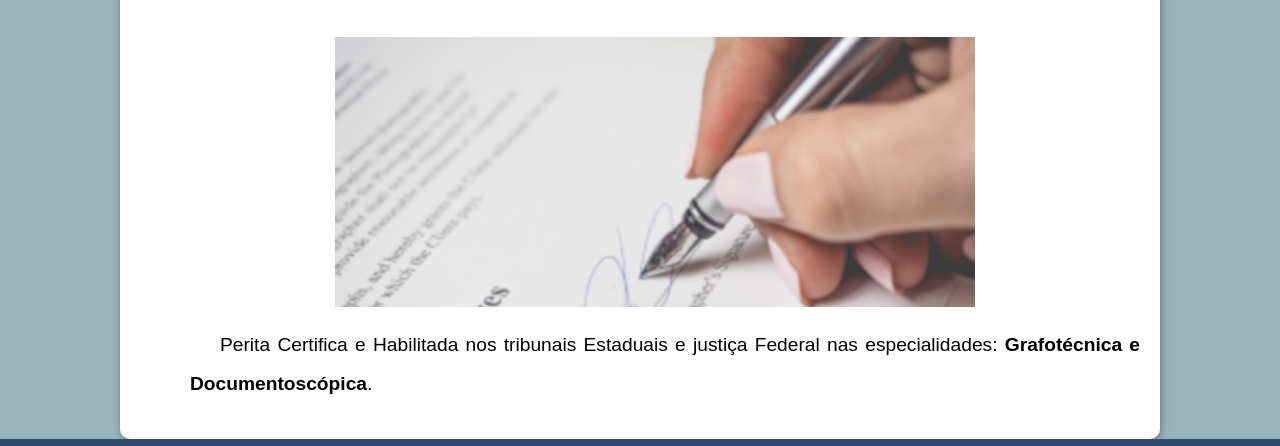
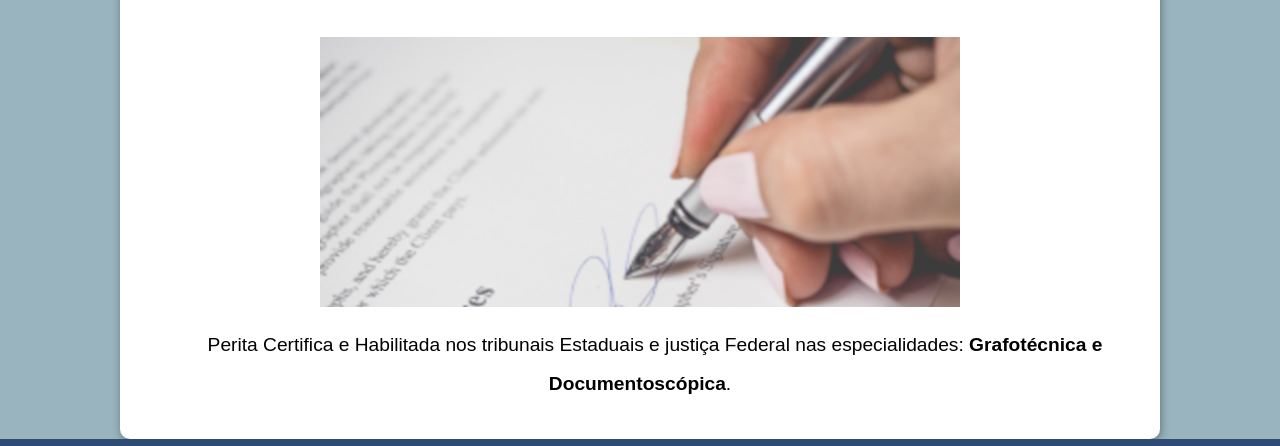
Before and after one commit to tiagohenrique99/projeto-peritagrafotecnica, a plain HTML site: page quemsomos.html in a window 1280 px wide. Shown: the part 308-754 px from the top of the page. Drawn offline with Linux system fonts and the light colour scheme; files whose address does not match are found by name.

Commit message:
Update quemsomos.html

```diff
--- a/quemsomos.html
+++ b/quemsomos.html
@@ -8,7 +8,6 @@
     <style>
         picture > img{
             margin-top: 40px;
-            padding-left: 30px;
             max-width: 50vw;
 
 
@@ -20,16 +19,15 @@
 
 
         .container{
-
-
             display: inline-block;
             vertical-align: text-bottom;
-            padding-left: 50px;
+
         }
 
         .lista1{
             font-size: 1.2em;
             text-align: justify;
+            text-align: center;
         }
     </style>
 </head>
```
